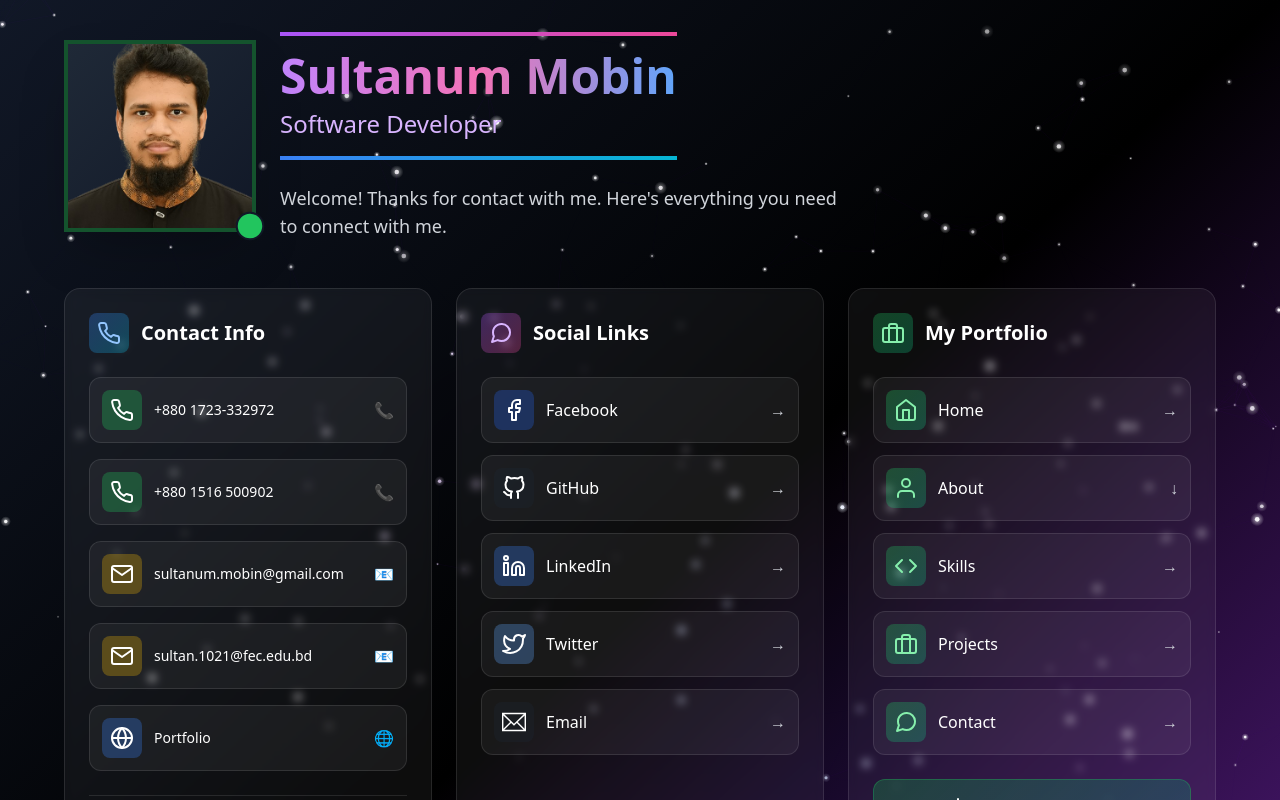
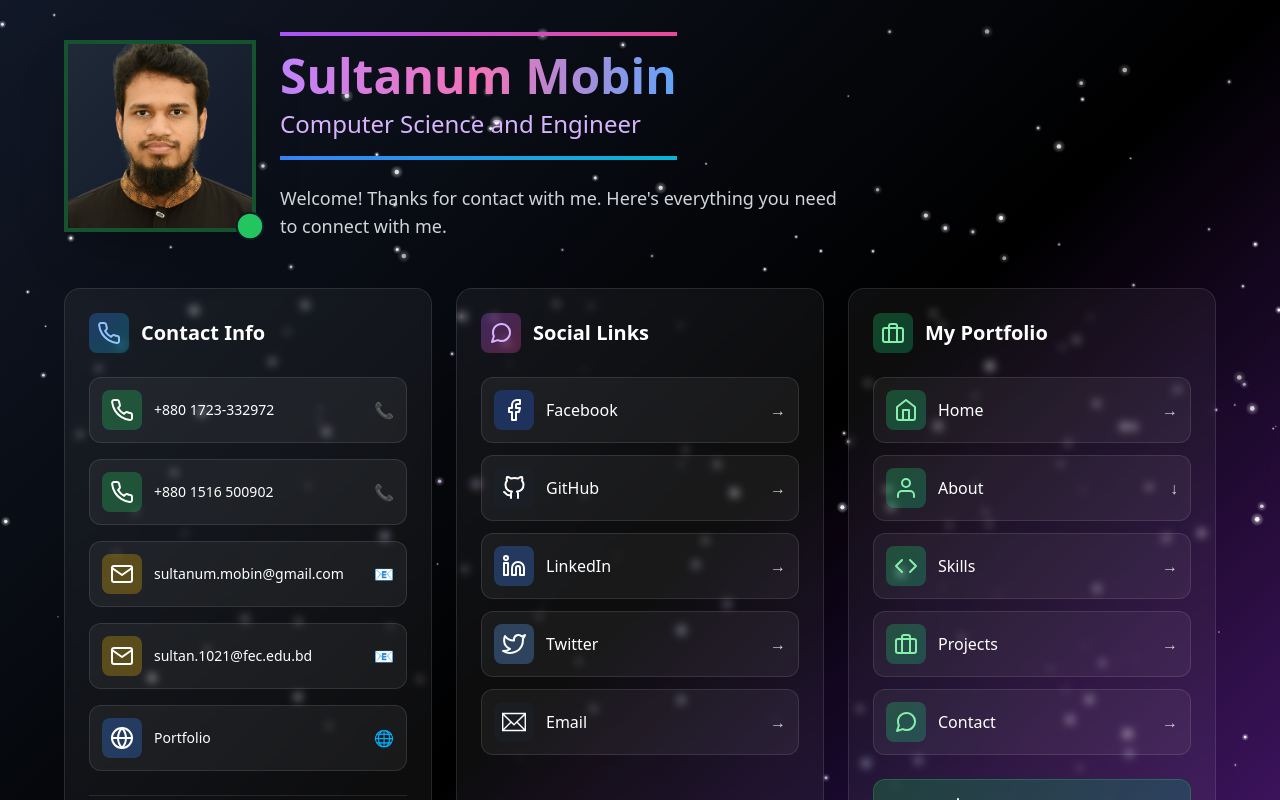
Before and after one commit to smsultan76/portfolio, a Next.js app: page /scan in a window 1280 px wide. Shown: the top 800 px of the page. Built offline with nearby package versions, Linux system fonts and the light colour scheme.

Commit message:
home title and lin udated

```diff
--- a/app/components/Hero.tsx
+++ b/app/components/Hero.tsx
@@ -543,7 +543,6 @@ export default function Hero() {
                       <div className="relative h-[225px] w-[225px] overflow-hidden rounded-[2rem] border border-white/20 bg-gradient-to-br from-cyan-400 via-blue-500 to-violet-600 p-[2px] shadow-[0_0_60px_rgba(59,130,246,0.25)] sm:h-[255px] sm:w-[255px]">
 
                         <div className="relative h-full w-full overflow-hidden rounded-[1.85rem] bg-slate-900">
-
                           <img
                             src="/profile2.png"
                             alt="Sultanum Mobin"
@@ -562,7 +561,6 @@ export default function Hero() {
                               ease: "linear",
                             }}
                           />
-
                           <div className="absolute inset-0 bg-gradient-to-t from-blue-950/30 via-transparent to-cyan-400/10" />
                         </div>
                       </div>
--- a/app/config/user-config.ts
+++ b/app/config/user-config.ts
@@ -1,11 +1,11 @@
 export const USER_CONFIG = {
   name: "Sultanum Mobin",
-  title: "Software Developer",
+  title: "Computer Science and Engineer",
   email: "sultanum.mobin@gmail.com",
   email2: "sultan.1021@fec.edu.bd",
   phone: "+880 1723-332972",
   phone2: "+880 1516 500902",
-  website: "http://sultanum-mobin.vercel.app/",
+  website: "https://sultanum-mobin.vercel.app/",
   resumeUrl: "/documents/Sultan-CV.pdf",
   photoUrl: "/profile.png",
   portfolioUrl: "/",
--- a/app/scan/page.tsx
+++ b/app/scan/page.tsx
@@ -75,7 +75,7 @@ export default function NFCPage() {
                     transition={{ duration: 1, delay: 0.3 }}
                     className="h-1 bg-gradient-to-r from-purple-500 to-pink-500 mb-4 mx-auto lg:mx-0"
                   />
-                  <a href="/">
+                  <a href={USER_CONFIG.portfolioUrl}>
                     <h1 className="text-4xl lg:text-5xl font-bold bg-gradient-to-r from-purple-400 via-pink-400 to-blue-400 bg-clip-text text-transparent mb-2">
                       {USER_CONFIG.name}
                     </h1>
```
